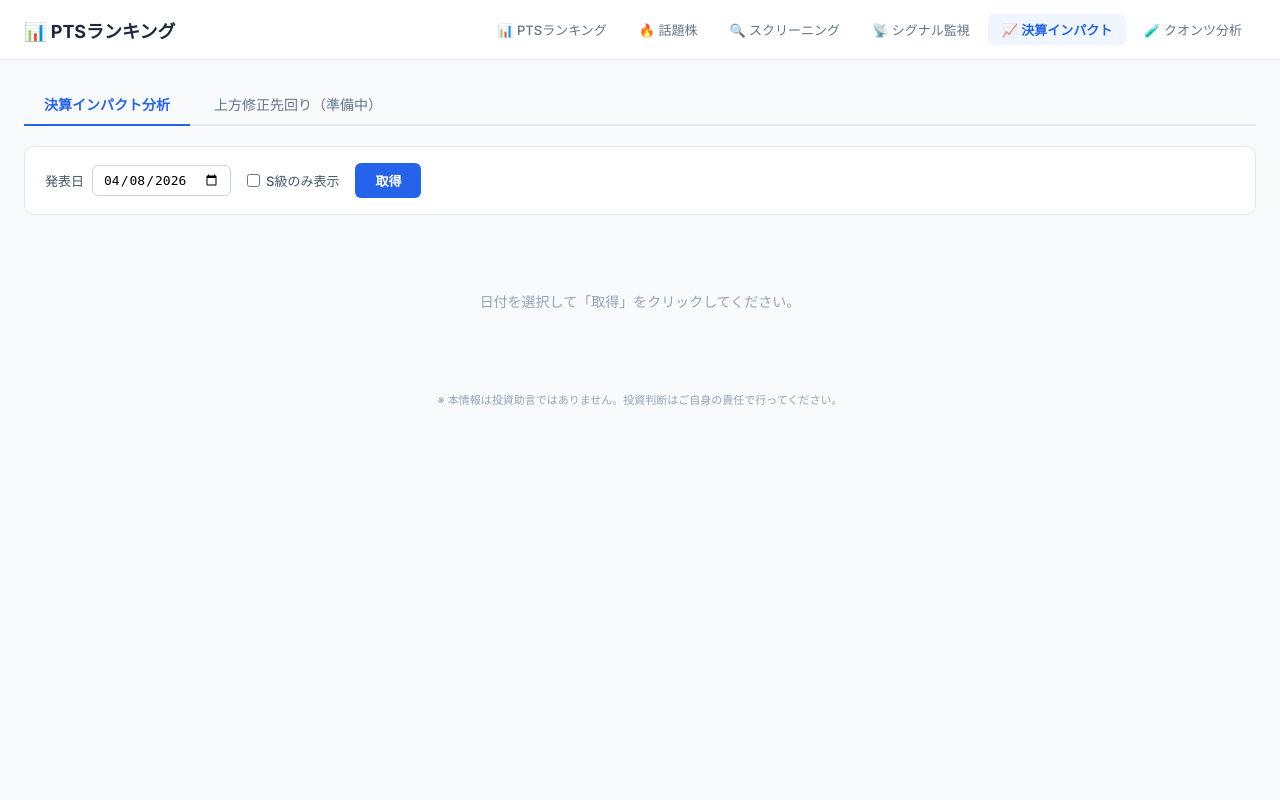
After one commit to Ken-helpme/pts-ranking-reporter, a Flask app: page /earnings in a window 1280 px wide. The commit adds this page. Run offline with Flask 3, Linux system fonts and the light colour scheme.

Commit message:
決算インパクト分析ページを新設
- JQuantsClient: get_earnings_announcements() + get_earnings_impact() 追加
  - /fins/announcement で発表銘柄取得
  - 累計→単四半期変換で正確なYoY成長率を算出
  - S/A/B/C ランク自動付与
- Flask: /earnings ルート + /api/earnings/impact API
- Frontend: earnings.html + earnings.js + earnings.css
  - 日付ピッカー、S級フィルタートグル、ランク別ハイライト
  - タブUI（決算インパクト分析 / 上方修正先回り[準備中]）
- 全6テンプレートのナビゲーションに「決算インパクト」リンク追加

Made-with: Cursor

```diff
--- a/dashboard/app.py
+++ b/dashboard/app.py
@@ -894,6 +894,30 @@ try:
 except ImportError:
     pass
 
+
+# ========== 決算インパクト分析 ==========
+
+@app.route('/earnings')
+def earnings_page():
+    """決算インパクト分析ページ"""
+    return render_template('earnings.html')
+
+
+@app.route('/api/earnings/impact')
+def earnings_impact():
+    """指定日の決算発表銘柄をスコアリングして返す"""
+    try:
+        date = request.args.get('date', datetime.now().strftime('%Y-%m-%d'))
+        result = jquants.get_earnings_impact(date)
+        return jsonify({'success': True, **result})
+    except Exception as e:
+        import traceback
+        traceback.print_exc()
+        return jsonify({'success': False, 'error': str(e)})
+
+
+# ========== クオンツ分析 ==========
+
 _quant_jobs: dict = {}  # job_id -> {status, logs, current_step, progress, report, error}
 
 @app.route('/quant')
--- /dev/null
+++ b/dashboard/static/css/earnings.css
@@ -0,0 +1,234 @@
+/* ==============================
+   決算インパクト分析
+   ============================== */
+
+.nav-header {
+    background: #fff;
+    border-bottom: 1px solid #e2e8f0;
+    padding: 14px 0;
+    position: sticky;
+    top: 0;
+    z-index: 100;
+}
+.nav-container {
+    max-width: 1400px;
+    margin: 0 auto;
+    padding: 0 24px;
+    display: flex;
+    justify-content: space-between;
+    align-items: center;
+}
+.nav-title { font-size: 18px; font-weight: 700; color: #1e293b; }
+.nav-links { display: flex; gap: 4px; }
+.nav-link {
+    padding: 6px 14px; border-radius: 6px; font-size: 13px;
+    font-weight: 500; color: #64748b; text-decoration: none;
+    transition: all 0.15s ease;
+}
+.nav-link:hover { background: #f1f5f9; color: #1e293b; }
+.nav-link.active { background: #eff6ff; color: #2563eb; font-weight: 600; }
+
+/* Page wrapper */
+.earnings-page {
+    max-width: 1400px;
+    margin: 0 auto;
+    padding: 24px;
+}
+
+/* Tab bar */
+.tab-bar {
+    display: flex;
+    gap: 4px;
+    margin-bottom: 20px;
+    border-bottom: 2px solid #e2e8f0;
+    padding-bottom: 0;
+}
+.tab-btn {
+    padding: 10px 20px;
+    border: none;
+    background: none;
+    font-size: 14px;
+    font-weight: 500;
+    color: #64748b;
+    cursor: pointer;
+    border-bottom: 2px solid transparent;
+    margin-bottom: -2px;
+    transition: all 0.15s ease;
+}
+.tab-btn:hover { color: #1e293b; }
+.tab-btn.active {
+    color: #2563eb;
+    border-bottom-color: #2563eb;
+    font-weight: 600;
+}
+.tab-content { display: none; }
+.tab-content.active { display: block; }
+
+/* Controls */
+.earnings-controls {
+    display: flex;
+    align-items: center;
+    gap: 16px;
+    padding: 16px 20px;
+    background: #fff;
+    border: 1px solid #e2e8f0;
+    border-radius: 10px;
+    margin-bottom: 16px;
+}
+.control-group { display: flex; align-items: center; gap: 8px; }
+.control-group label { font-size: 13px; font-weight: 500; color: #475569; }
+.control-group input[type="date"] {
+    padding: 6px 10px; border: 1px solid #cbd5e1;
+    border-radius: 6px; font-size: 13px;
+}
+.toggle-label { display: flex; align-items: center; gap: 6px; cursor: pointer; }
+.toggle-text { font-size: 13px; font-weight: 500; color: #475569; }
+.btn-fetch {
+    padding: 8px 20px;
+    background: #2563eb;
+    color: #fff;
+    border: none;
+    border-radius: 6px;
+    font-size: 13px;
+    font-weight: 600;
+    cursor: pointer;
+    transition: background 0.15s;
+}
+.btn-fetch:hover { background: #1d4ed8; }
+
+/* Summary bar */
+.earnings-summary {
+    display: flex;
+    align-items: center;
+    gap: 12px;
+    padding: 12px 20px;
+    background: #f8fafc;
+    border: 1px solid #e2e8f0;
+    border-radius: 10px;
+    margin-bottom: 16px;
+    font-size: 13px;
+    color: #475569;
+}
+.summary-date { font-weight: 600; color: #1e293b; }
+.rank-badge {
+    padding: 3px 10px;
+    border-radius: 12px;
+    font-weight: 600;
+    font-size: 12px;
+}
+.rank-badge.rank-s { background: #fef3c7; color: #92400e; }
+.rank-badge.rank-a { background: #dbeafe; color: #1e40af; }
+.rank-badge.rank-b { background: #e0e7ff; color: #3730a3; }
+.rank-badge.rank-c { background: #f1f5f9; color: #64748b; }
+
+/* Loading */
+.loading-overlay {
+    display: flex;
+    flex-direction: column;
+    align-items: center;
+    justify-content: center;
+    padding: 60px 20px;
+    color: #64748b;
+    font-size: 14px;
+}
+.spinner {
+    width: 36px; height: 36px;
+    border: 3px solid #e2e8f0;
+    border-top-color: #2563eb;
+    border-radius: 50%;
+    animation: spin 0.8s linear infinite;
+    margin-bottom: 16px;
+}
+@keyframes spin { to { transform: rotate(360deg); } }
+
+/* Empty state */
+.earnings-empty {
+    text-align: center;
+    padding: 60px 20px;
+    color: #94a3b8;
+    font-size: 14px;
+}
+
+/* Table */
+.table-wrap {
+    background: #fff;
+    border: 1px solid #e2e8f0;
+    border-radius: 10px;
+    overflow-x: auto;
+}
+.earnings-table {
+    width: 100%;
+    border-collapse: collapse;
+    font-size: 13px;
+}
+.earnings-table thead {
+    background: #f8fafc;
+    position: sticky;
+    top: 0;
+}
+.earnings-table th {
+    padding: 10px 14px;
+    text-align: left;
+    font-weight: 600;
+    color: #475569;
+    border-bottom: 2px solid #e2e8f0;
+    white-space: nowrap;
+}
+.earnings-table td {
+    padding: 10px 14px;
+    border-bottom: 1px solid #f1f5f9;
+}
+.earnings-table tr:hover { background: #f8fafc; }
+
+/* S-rank highlight */
+.earnings-table tr.row-s {
+    background: linear-gradient(90deg, #fffbeb 0%, #fff 40%);
+}
+.earnings-table tr.row-s:hover { background: #fef9c3; }
+
+/* A-rank subtle highlight */
+.earnings-table tr.row-a { background: #f0f7ff; }
+.earnings-table tr.row-a:hover { background: #e0efff; }
+
+.code-cell { font-weight: 600; color: #1e293b; font-family: 'Inter', monospace; }
+.name-cell { font-weight: 500; color: #334155; max-width: 200px; overflow: hidden; text-overflow: ellipsis; white-space: nowrap; }
+.num-cell { text-align: right; font-family: 'Inter', monospace; font-weight: 500; }
+.q-cell { text-align: center; font-size: 12px; color: #64748b; }
+
+.rank-cell {
+    font-weight: 700;
+    text-align: center;
+    border-radius: 4px;
+    padding: 4px 8px;
+}
+.rank-cell.rank-s { color: #92400e; background: #fef3c7; }
+.rank-cell.rank-a { color: #1e40af; background: #dbeafe; }
+.rank-cell.rank-b { color: #3730a3; background: #e0e7ff; }
+.rank-cell.rank-c { color: #64748b; }
+
+.positive { color: #059669; }
+.negative { color: #dc2626; }
+.na { color: #94a3b8; font-size: 11px; }
+
+/* Placeholder */
+.placeholder-box {
+    text-align: center;
+    padding: 80px 20px;
+    color: #94a3b8;
+    font-size: 14px;
+    border: 2px dashed #e2e8f0;
+    border-radius: 10px;
+}
+
+.disclaimer {
+    text-align: center;
+    font-size: 11px;
+    color: #94a3b8;
+    margin-top: 20px;
+}
+
+/* Responsive */
+@media (max-width: 768px) {
+    .earnings-controls { flex-wrap: wrap; }
+    .nav-links { flex-wrap: wrap; }
+}
--- /dev/null
+++ b/dashboard/static/js/earnings.js
@@ -0,0 +1,131 @@
+/**
+ * 決算インパクト分析 JavaScript
+ */
+
+document.addEventListener('DOMContentLoaded', () => {
+    const today = new Date().toISOString().slice(0, 10);
+    document.getElementById('earningsDate').value = today;
+
+    document.querySelectorAll('.tab-btn').forEach(btn => {
+        btn.addEventListener('click', () => {
+            document.querySelectorAll('.tab-btn').forEach(b => b.classList.remove('active'));
+            document.querySelectorAll('.tab-content').forEach(c => c.classList.remove('active'));
+            btn.classList.add('active');
+            document.getElementById('tab-' + btn.dataset.tab).classList.add('active');
+        });
+    });
+
+    document.getElementById('sRankOnly').addEventListener('change', applyFilter);
+});
+
+function escHtml(s) {
+    if (!s) return '';
+    const d = document.createElement('div');
+    d.textContent = s;
+    return d.innerHTML;
+}
+
+function fmtMarketCap(v) {
+    if (!v) return '-';
+    if (v >= 1e12) return (v / 1e12).toFixed(1) + '兆';
+    if (v >= 1e8) return (v / 1e8).toFixed(0) + '億';
+    if (v >= 1e4) return (v / 1e4).toFixed(0) + '万';
+    return v.toLocaleString();
+}
+
+function fmtPct(v) {
+    if (v == null) return '<span class="na">比較不可</span>';
+    const cls = v >= 0 ? 'positive' : 'negative';
+    const sign = v >= 0 ? '+' : '';
+    return `<span class="${cls}">${sign}${v.toFixed(1)}%</span>`;
+}
+
+let allStocks = [];
+
+async function loadEarningsImpact() {
+    const date = document.getElementById('earningsDate').value;
+    if (!date) return;
+
+    const overlay = document.getElementById('loadingOverlay');
+    const empty = document.getElementById('earningsEmpty');
+    const wrap = document.getElementById('tableWrap');
+    const summary = document.getElementById('earningsSummary');
+
+    overlay.style.display = 'flex';
+    empty.style.display = 'none';
+    wrap.style.display = 'none';
+    summary.style.display = 'none';
+
+    try {
+        const res = await fetch(`/api/earnings/impact?date=${date}`);
+        const data = await res.json();
+
+        overlay.style.display = 'none';
+
+        if (!data.success) {
+            empty.textContent = 'エラー: ' + (data.error || '不明');
+            empty.style.display = 'block';
+            return;
+        }
+
+        allStocks = data.stocks || [];
+
+        if (allStocks.length === 0) {
+            empty.textContent = `${date} に決算発表はありませんでした。`;
+            empty.style.display = 'block';
+            return;
+        }
+
+        document.getElementById('summaryDate').textContent = `${data.date} 発表`;
+        document.getElementById('summaryTotal').textContent = `全 ${data.total} 銘柄`;
+        const c = data.counts || {};
+        document.getElementById('countS').textContent = `S級: ${c.S || 0}`;
+        document.getElementById('countA').textContent = `A級: ${c.A || 0}`;
+        document.getElementById('countB').textContent = `B級: ${c.B || 0}`;
+        document.getElementById('countC').textContent = `C級: ${c.C || 0}`;
+        summary.style.display = 'flex';
+
+        applyFilter();
+    } catch (e) {
+        overlay.style.display = 'none';
+        empty.textContent = '通信エラー: ' + e.message;
+        empty.style.display = 'block';
+    }
+}
+
+function applyFilter() {
+    const sOnly = document.getElementById('sRankOnly').checked;
+    const stocks = sOnly ? allStocks.filter(s => s.rank === 'S') : allStocks;
+    renderTable(stocks);
+}
+
+function renderTable(stocks) {
+    const wrap = document.getElementById('tableWrap');
+    const empty = document.getElementById('earningsEmpty');
+    const tbody = document.getElementById('earningsBody');
+
+    if (stocks.length === 0) {
+        wrap.style.display = 'none';
+        empty.textContent = '条件に合致する銘柄はありません。';
+        empty.style.display = 'block';
+        return;
+    }
+
+    empty.style.display = 'none';
+    wrap.style.display = 'block';
+
+    tbody.innerHTML = stocks.map(s => {
+        const rowCls = s.rank === 'S' ? 'row-s' : s.rank === 'A' ? 'row-a' : '';
+        const rankCls = `rank-cell rank-${s.rank.toLowerCase()}`;
+        return `<tr class="${rowCls}">
+            <td class="code-cell">${escHtml(s.code)}</td>
+            <td class="name-cell">${escHtml(s.name)}</td>
+            <td class="${rankCls}">${s.rank}級</td>
+            <td class="num-cell">${fmtPct(s.sales_yoy)}</td>
+            <td class="num-cell">${fmtPct(s.op_yoy)}</td>
+            <td class="num-cell">${s.progress != null ? s.progress.toFixed(1) + '%' : '-'}</td>
+            <td class="num-cell">${fmtMarketCap(s.market_cap)}</td>
+            <td class="q-cell">${escHtml(s.q_type)}</td>
+        </tr>`;
+    }).join('');
+}
--- a/dashboard/templates/dashboard.html
+++ b/dashboard/templates/dashboard.html
@@ -32,6 +32,9 @@
                     <a href="/signals"
                         style="padding:8px 16px;border-radius:6px;text-decoration:none;font-size:14px;font-weight:500;color:var(--text-light);">📡
                         シグナル監視</a>
+                    <a href="/earnings"
+                        style="padding:8px 16px;border-radius:6px;text-decoration:none;font-size:14px;font-weight:500;color:var(--text-light);">📈
+                        決算インパクト</a>
                     <a href="/quant"
                         style="padding:8px 16px;border-radius:6px;text-decoration:none;font-size:14px;font-weight:500;color:var(--text-light);">🧪
                         クオンツ分析</a>
--- /dev/null
+++ b/dashboard/templates/earnings.html
@@ -0,0 +1,104 @@
+<!DOCTYPE html>
+<html lang="ja">
+
+<head>
+    <meta charset="UTF-8">
+    <meta name="viewport" content="width=device-width, initial-scale=1.0">
+    <title>決算インパクト分析 | PTSランキング</title>
+    <link rel="stylesheet" href="/static/css/style.css">
+    <link rel="stylesheet" href="/static/css/earnings.css?v=20260408a">
+    <link href="https://fonts.googleapis.com/css2?family=Inter:wght@400;500;600;700&family=Noto+Sans+JP:wght@400;500;600;700&display=swap" rel="stylesheet">
+</head>
+
+<body>
+
+    <header class="nav-header">
+        <div class="nav-container">
+            <h1 class="nav-title">📊 PTSランキング</h1>
+            <nav class="nav-links">
+                <a href="/" class="nav-link">📊 PTSランキング</a>
+                <a href="/trending" class="nav-link">🔥 話題株</a>
+                <a href="/screening" class="nav-link">🔍 スクリーニング</a>
+                <a href="/signals" class="nav-link">📡 シグナル監視</a>
+                <a href="/earnings" class="nav-link active">📈 決算インパクト</a>
+                <a href="/quant" class="nav-link">🧪 クオンツ分析</a>
+            </nav>
+        </div>
+    </header>
+
+    <div class="earnings-page">
+
+        <!-- Tab Bar -->
+        <div class="tab-bar">
+            <button class="tab-btn active" data-tab="impact">決算インパクト分析</button>
+            <button class="tab-btn" data-tab="revision">上方修正先回り（準備中）</button>
+        </div>
+
+        <!-- Tab: 決算インパクト分析 -->
+        <div class="tab-content active" id="tab-impact">
+
+            <div class="earnings-controls">
+                <div class="control-group">
+                    <label for="earningsDate">発表日</label>
+                    <input type="date" id="earningsDate">
+                </div>
+                <div class="control-group">
+                    <label class="toggle-label">
+                        <input type="checkbox" id="sRankOnly">
+                        <span class="toggle-text">S級のみ表示</span>
+                    </label>
+                </div>
+                <button class="btn-fetch" id="btnFetch" onclick="loadEarningsImpact()">取得</button>
+            </div>
+
+            <div class="earnings-summary" id="earningsSummary" style="display:none;">
+                <span class="summary-date" id="summaryDate"></span>
+                <span class="summary-total" id="summaryTotal"></span>
+                <span class="rank-badge rank-s" id="countS"></span>
+                <span class="rank-badge rank-a" id="countA"></span>
+                <span class="rank-badge rank-b" id="countB"></span>
+                <span class="rank-badge rank-c" id="countC"></span>
+            </div>
+
+            <div class="loading-overlay" id="loadingOverlay" style="display:none;">
+                <div class="spinner"></div>
+                <p>決算データを取得・分析中…<br><small>銘柄数が多い場合は1〜2分かかります</small></p>
+            </div>
+
+            <div class="earnings-empty" id="earningsEmpty">
+                日付を選択して「取得」をクリックしてください。
+            </div>
+
+            <div class="table-wrap" id="tableWrap" style="display:none;">
+                <table class="earnings-table" id="earningsTable">
+                    <thead>
+                        <tr>
+                            <th>コード</th>
+                            <th>銘柄名</th>
+                            <th>ランク</th>
+                            <th>単Q売上成長率</th>
+                            <th>単Q営業益成長率</th>
+                            <th>進捗率</th>
+                            <th>時価総額</th>
+                            <th>四半期</th>
+                        </tr>
+                    </thead>
+                    <tbody id="earningsBody"></tbody>
+                </table>
+            </div>
+
+            <p class="disclaimer">※ 本情報は投資助言ではありません。投資判断はご自身の責任で行ってください。</p>
+        </div>
+
+        <!-- Tab: 上方修正先回り -->
+        <div class="tab-content" id="tab-revision">
+            <div class="placeholder-box">
+                <p>上方修正先回りスクリーニングは今後実装予定です。</p>
+            </div>
+        </div>
+
+    </div>
+
+    <script src="/static/js/earnings.js?v=20260408a"></script>
+</body>
+</html>
--- a/dashboard/templates/quant.html
+++ b/dashboard/templates/quant.html
@@ -20,6 +20,7 @@
                 <a href="/trending" class="nav-link">🔥 話題株</a>
                 <a href="/screening" class="nav-link">🔍 スクリーニング</a>
                 <a href="/signals" class="nav-link">📡 シグナル監視</a>
+                <a href="/earnings" class="nav-link">📈 決算インパクト</a>
                 <a href="/quant" class="nav-link active">🧪 クオンツ分析</a>
             </nav>
         </div>
--- a/dashboard/templates/screening.html
+++ b/dashboard/templates/screening.html
@@ -21,6 +21,7 @@
                 <a href="/trending" class="nav-link">🔥 話題株</a>
                 <a href="/screening" class="nav-link active">🔍 スクリーニング</a>
                 <a href="/signals" class="nav-link">📡 シグナル監視</a>
+                <a href="/earnings" class="nav-link">📈 決算インパクト</a>
                 <a href="/quant" class="nav-link">🧪 クオンツ分析</a>
             </nav>
         </div>
--- a/dashboard/templates/signals.html
+++ b/dashboard/templates/signals.html
@@ -22,6 +22,7 @@
                 <a href="/trending" class="nav-link">🔥 話題株</a>
                 <a href="/screening" class="nav-link">🔍 スクリーニング</a>
                 <a href="/signals" class="nav-link active">📡 シグナル監視</a>
+                <a href="/earnings" class="nav-link">📈 決算インパクト</a>
                 <a href="/quant" class="nav-link">🧪 クオンツ分析</a>
             </nav>
         </div>
--- a/dashboard/templates/trending.html
+++ b/dashboard/templates/trending.html
@@ -27,6 +27,7 @@
                     <a href="/trending" class="nav-link active">🔥 話題株</a>
                     <a href="/screening" class="nav-link">🔍 スクリーニング</a>
                     <a href="/signals" class="nav-link">📡 シグナル監視</a>
+                    <a href="/earnings" class="nav-link">📈 決算インパクト</a>
                     <a href="/quant" class="nav-link">🧪 クオンツ分析</a>
                 </nav>
                 <div class="header-actions">
```
Also changed, not shown: src/jquants_client.py (+219 -0 lines).
